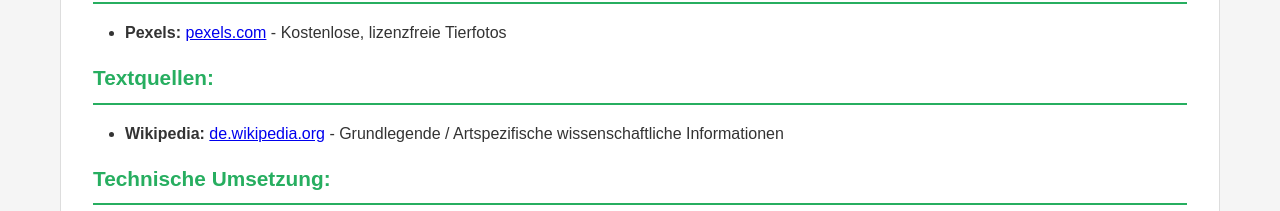
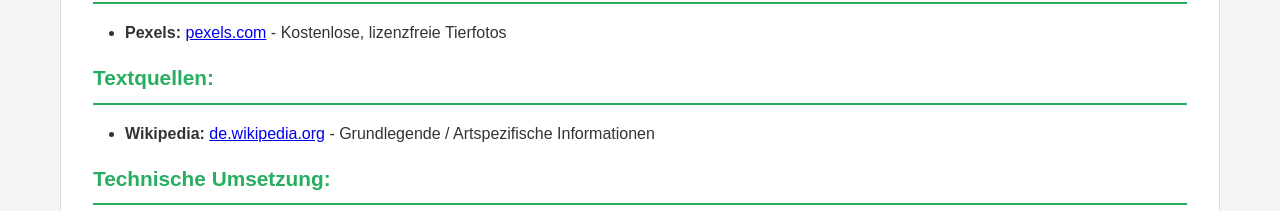
Before and after one commit to JesterEcho/M293-Tierwelt, a plain HTML site: page kontakt/impressum.html in a window 1280 px wide. Shown: the part 900-1111 px from the top of the page. Drawn offline with Linux system fonts and the light colour scheme.

Commit message:
Update sources section in impressum.html for clarity and conciseness

```diff
--- a/kontakt/impressum.html
+++ b/kontakt/impressum.html
@@ -75,14 +75,14 @@
 
                 <h3>Bildquellen:</h3>
                 <ul>
-                    <li><strong>Pexels:</strong> <a href="https://www.pexels.com/de-de/" target="_blank">pexels.com</a> - Kostenlose, lizenzfreie Tierfotos</li>
+                    <li><strong>Pexels:</strong> <a href="https://www.pexels.com/de-de/" target="_blank">pexels.com</a>
+                        - Kostenlose, lizenzfreie Tierfotos</li>
                 </ul>
 
                 <h3>Textquellen:</h3>
                 <ul>
                     <li><strong>Wikipedia:</strong> <a href="https://de.wikipedia.org"
-                            target="_blank">de.wikipedia.org</a> - Grundlegende / Artspezifische wissenschaftliche
-                        Informationen</li>
+                            target="_blank">de.wikipedia.org</a> - Grundlegende / Artspezifische Informationen</li>
                 </ul>
 
                 <h3>Technische Umsetzung:</h3>
```
